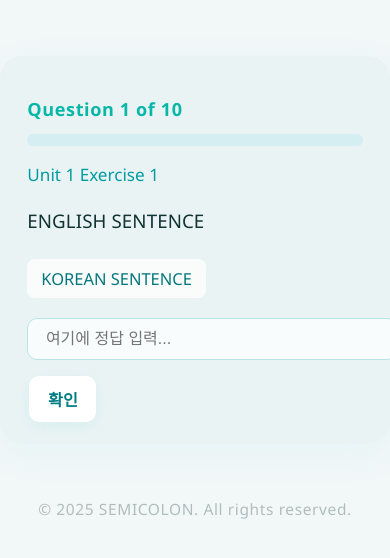
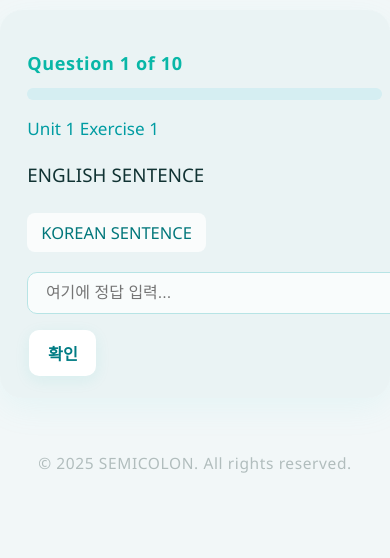
Before and after one commit to duckoduk/texttoimg, a plain HTML site: page quiz.html in a window 390 px wide. Shown: the top 558 px of the page. Drawn offline with nearby package versions, Linux system fonts and the light colour scheme.

Commit message:
ㄱㄱㄱ

```diff
--- a/css/quiz.css
+++ b/css/quiz.css
@@ -13,7 +13,7 @@ body {
 
 .container {
   max-width: 430px;
-  margin: 56px auto 0 auto;
+  margin: 10px auto 0 auto;
   background: rgba(234,243,244,0.97);
   border-radius: 22px;
   box-shadow: 0 10px 32px rgba(126,223,223,0.10);
@@ -188,7 +188,7 @@ footer {
 @media (max-width: 580px) {
   .container {
     max-width: 99vw;
-    padding: 23px 7vw 22px 7vw;
+    padding: 23px 2vw 22px 7vw;
   }
   #answer {
     width: 99%;
--- a/quiz.html
+++ b/quiz.html
@@ -8,18 +8,13 @@
 </head>
 <body>
     <!-- <h1>Word Test</h1> -->
-    <div class="cheer-banner">
-        <div class="cheer-track" id="cheer-track">
-          <!-- JS에서 메시지를 동적으로 여기에 추가 -->
-        </div>
-    </div>
 
-    <div class="container">
-        <div id="result-page", style="display: none; font-size: 10px;">
+    <div class="container" style="justify-content: flex-start;">
+        <div id="result-page", style="display: none; font-size: 10px;justify-content: flex-start;">
             <h3 id="result-indicater"></h3>
             <p id="result-discription"></p>
         </div>
-        <div class="quiz">
+        <div class="quiz" style="justify-content: flex-start;">
             <p id="quiz-counter">Question 1 of 10</p>
             <div id="progress-container">
                 <div id="progress-bar"></div>
```
